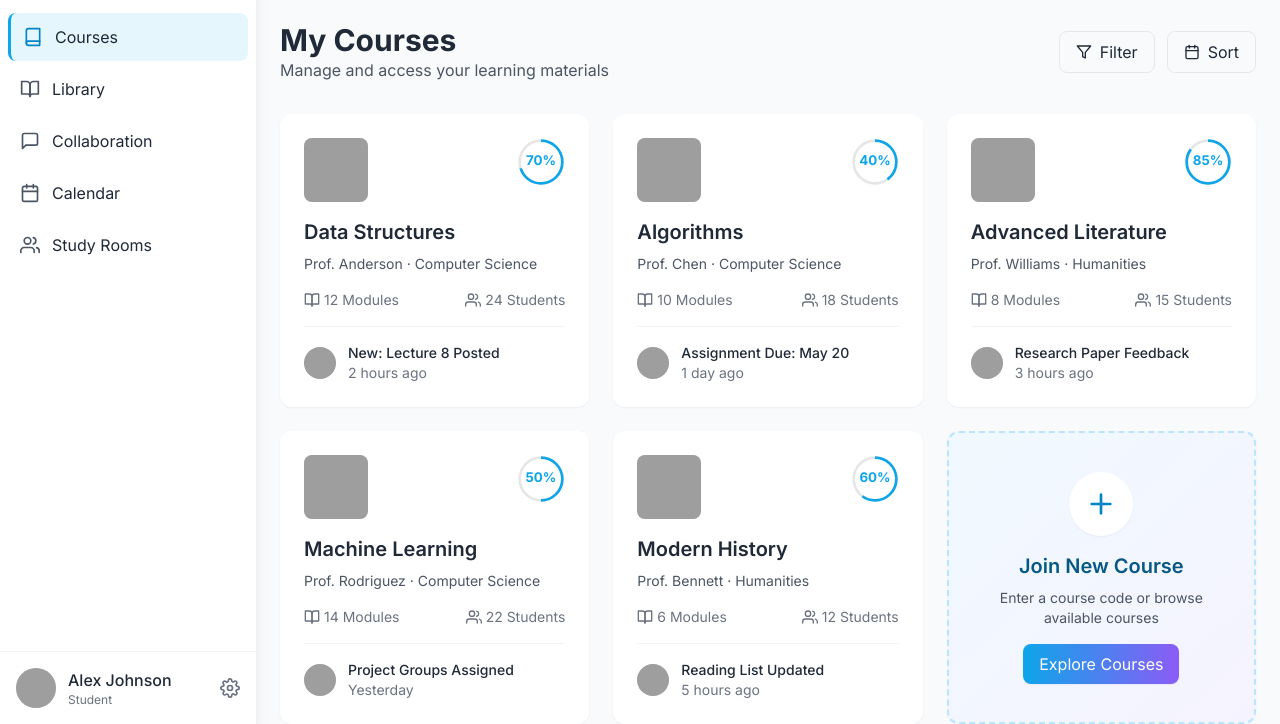
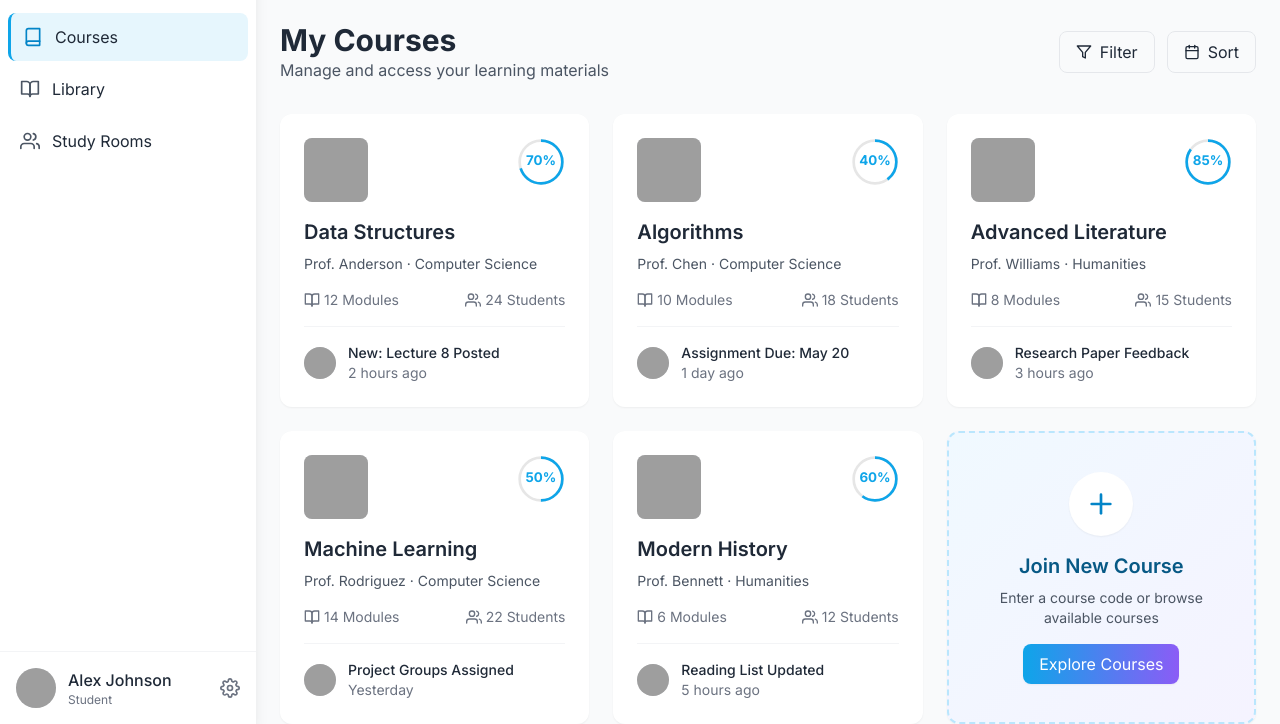
Before and after one commit to M-Tech-ops/virtual-library, a plain HTML site: page index.html in a window 1280 px wide. Shown: the part 76-800 px from the top of the page. Drawn offline with nearby package versions, Linux system fonts and the light colour scheme; grey boxes are pictures that could not be loaded.

Commit message:
removed navbar invalid buttons

```diff
--- a/index.html
+++ b/index.html
@@ -108,19 +108,7 @@
                             </a>
                         </li>
                         <li>
-                            <a href="#" class="nav-item flex items-center p-3 rounded-lg hover:bg-gray-100 transition">
-                                <i data-feather="message-square" class="w-5 h-5 text-gray-600"></i>
-                                <span class="hidden md:block ml-3">Collaboration</span>
-                            </a>
-                        </li>
-                        <li>
-                            <a href="#" class="nav-item flex items-center p-3 rounded-lg hover:bg-gray-100 transition">
-                                <i data-feather="calendar" class="w-5 h-5 text-gray-600"></i>
-                                <span class="hidden md:block ml-3">Calendar</span>
-                            </a>
-                        </li>
-                        <li>
-                            <a href="#" class="nav-item flex items-center p-3 rounded-lg hover:bg-gray-100 transition">
+                            <a href="study-room.html" class="nav-item flex items-center p-3 rounded-lg hover:bg-gray-100 transition">
                                 <i data-feather="users" class="w-5 h-5 text-gray-600"></i>
                                 <span class="hidden md:block ml-3">Study Rooms</span>
                             </a>
```
